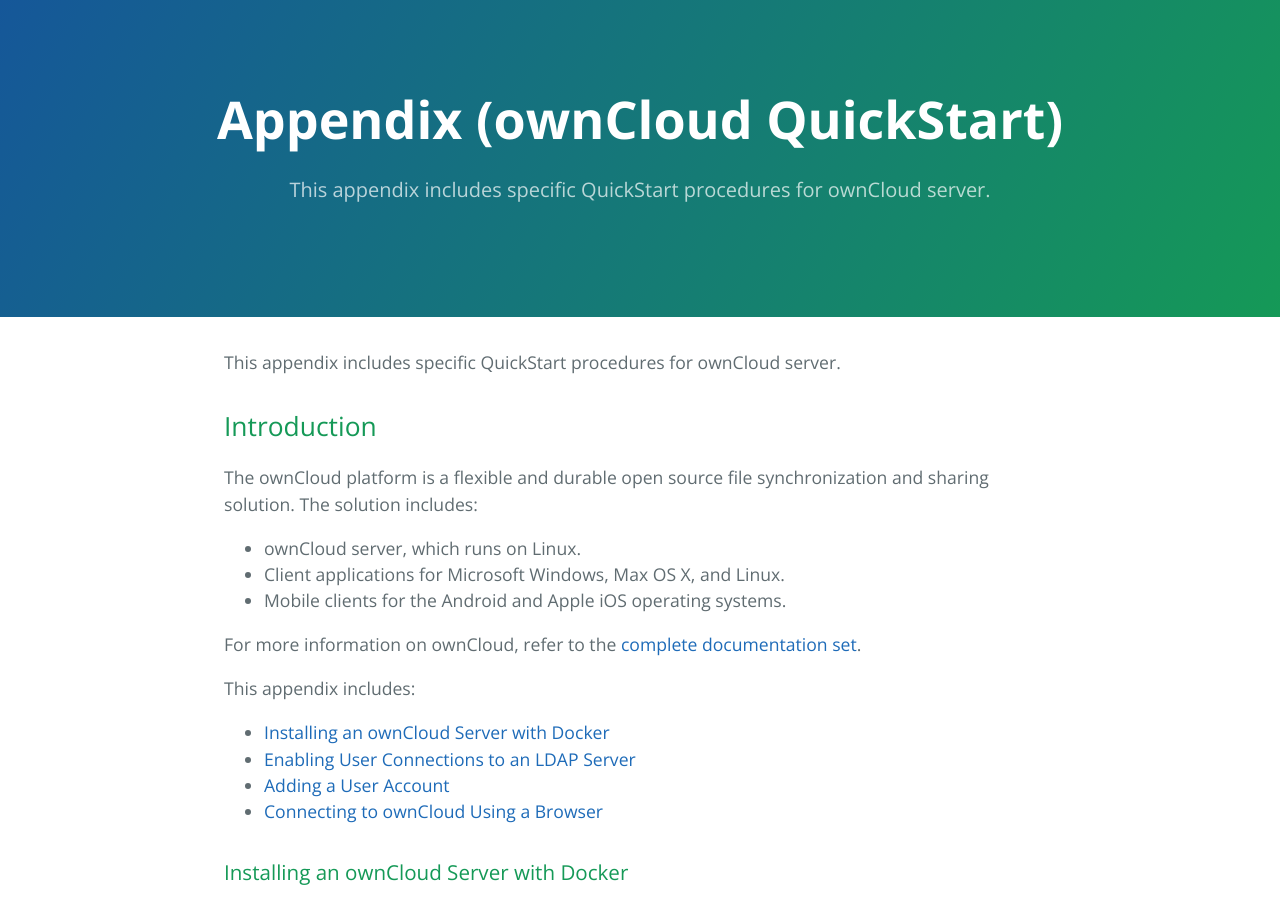
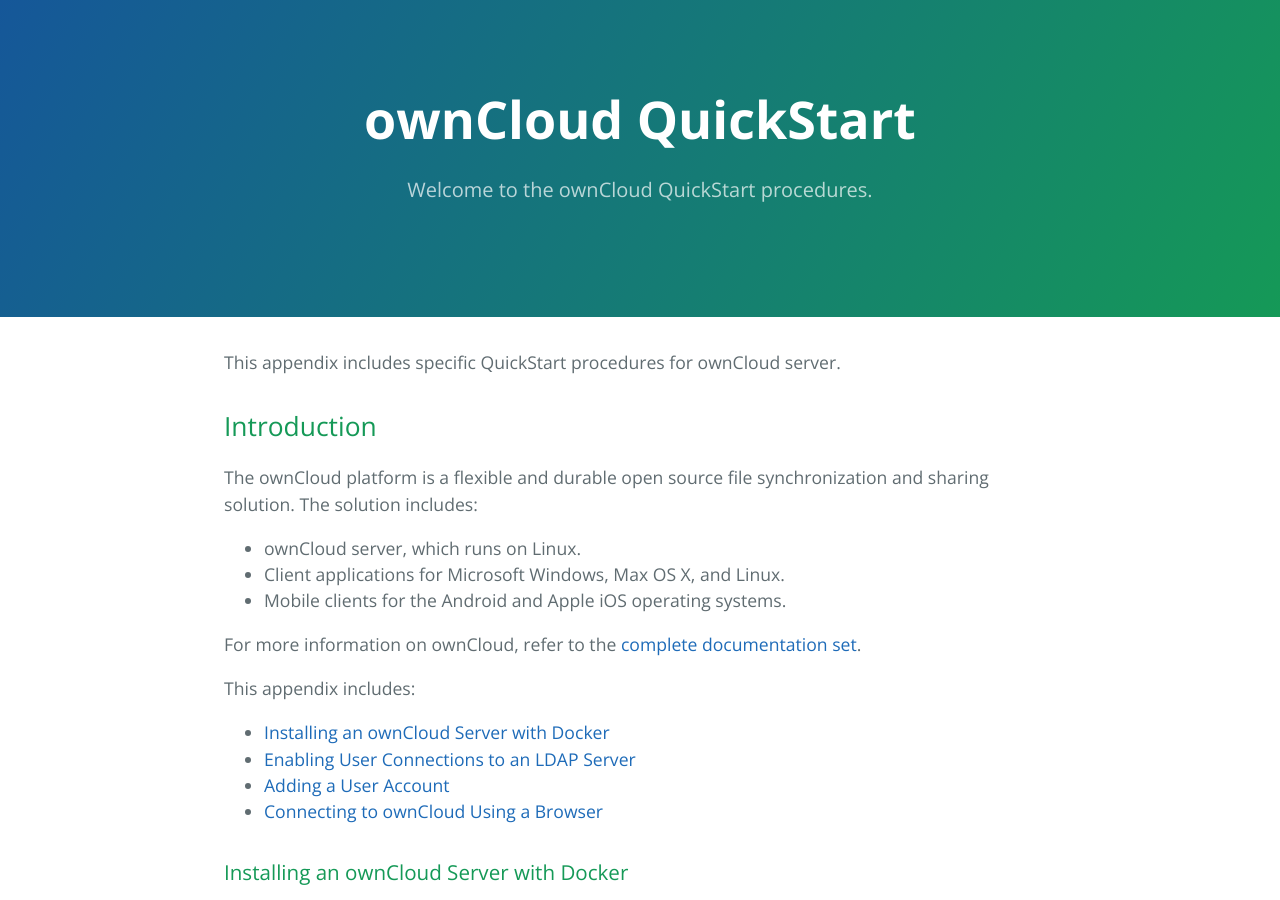
Before and after one commit to nunzy1/github.io, a Jekyll site: the page built from index.md, in a window 1280 px wide and 900 px high. Built offline with Jekyll 4.4.1, drawn with Linux system fonts in a browser that asks for light colours; our own code applies the rules of GitHub Pages for plain Markdown files.

Commit message:
heading and title

```diff
--- a/_config.yml
+++ b/_config.yml
@@ -1,5 +1,5 @@
-title: Appendix (ownCloud QuickStart)
-description: This appendix includes specific QuickStart procedures for ownCloud server.
+title: ownCloud QuickStart
+description: Welcome to the ownCloud QuickStart procedures.
 show_downloads: false
 google_analytics:
 github:
```
